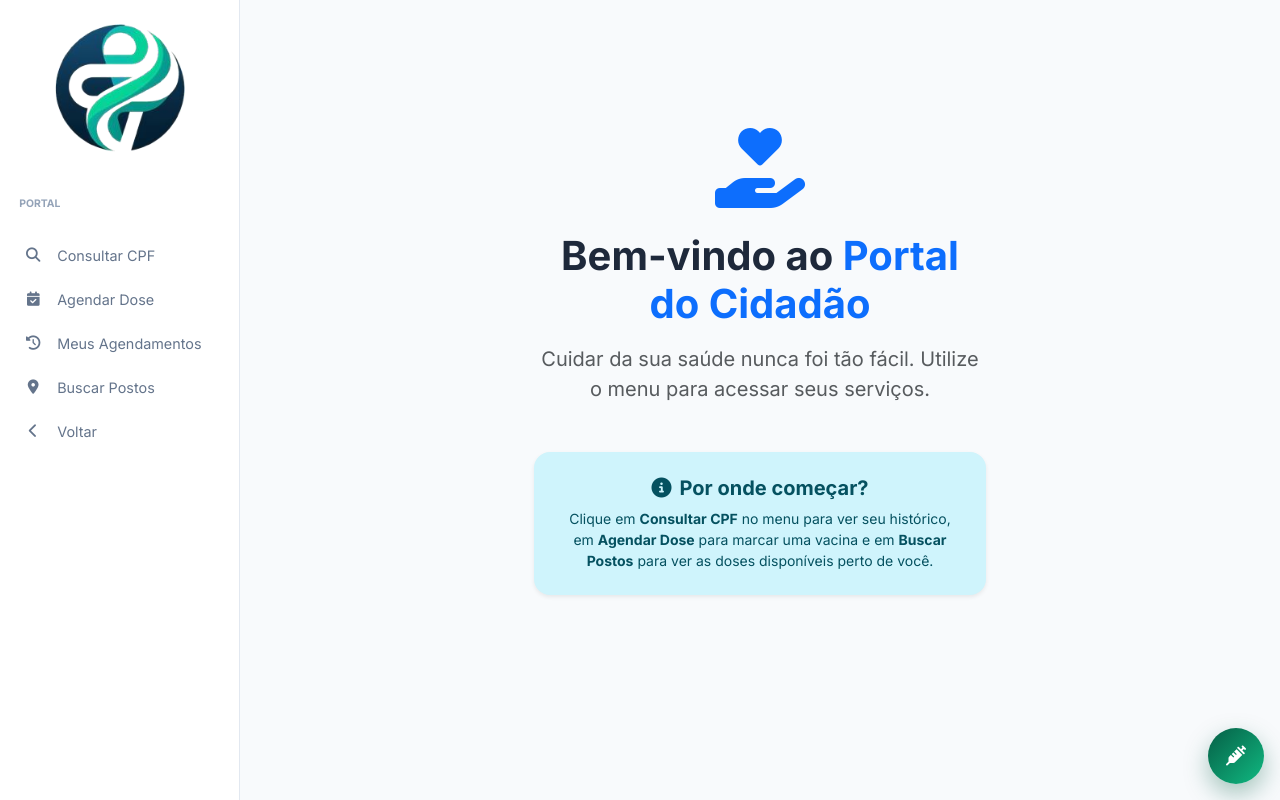
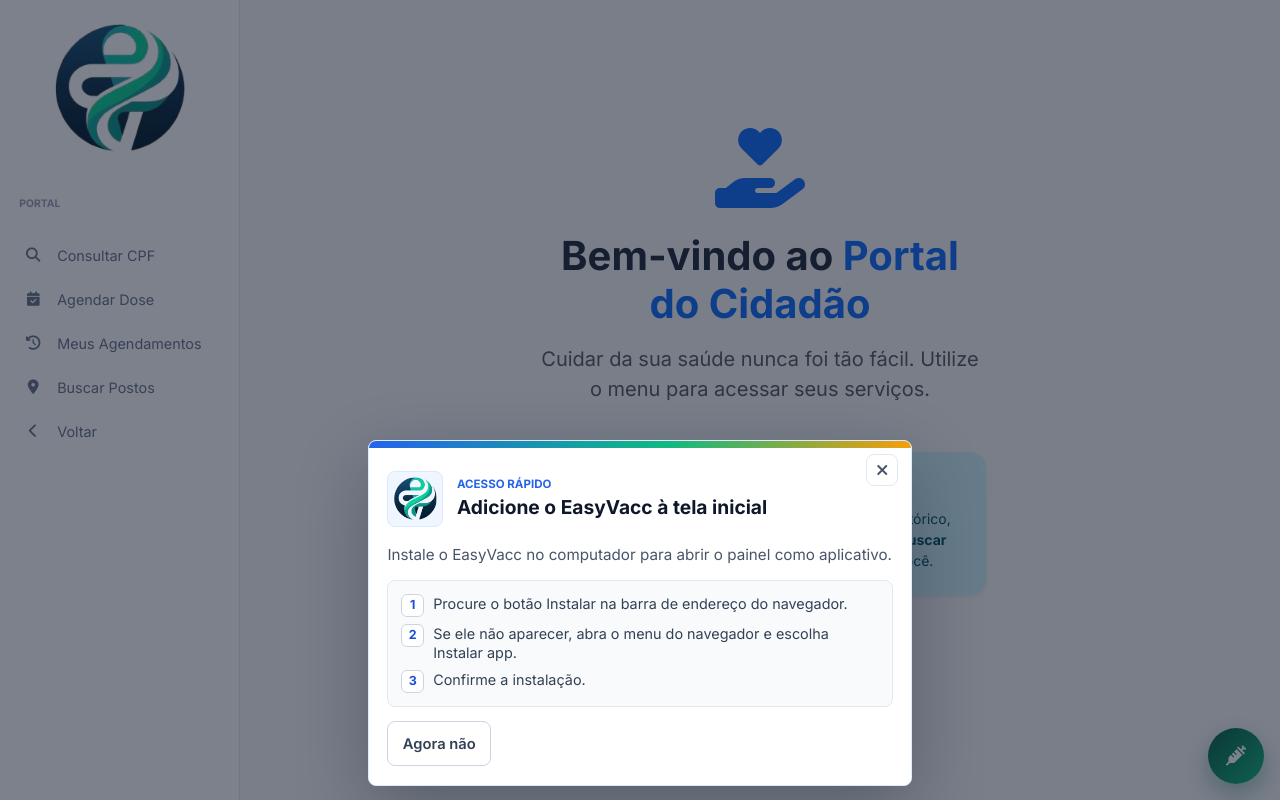
Before and after one commit to jvtrem7/sistema-vacina, a Django app: page /portal/ in a window 1280 px wide. Run offline with Django 5.2, Linux system fonts and the light colour scheme; data that the repository does not hold is empty; some libraries are stand-ins or nearby versions.

Commit message:
melhoria do site

```diff
--- a/vacinas/static/vacinas/pwa-install.js
+++ b/vacinas/static/vacinas/pwa-install.js
@@ -8,7 +8,7 @@
   var description = document.getElementById('easyvacc-install-description');
   var action = document.getElementById('easyvacc-install-action');
   var dismissers = guide.querySelectorAll('[data-install-dismiss]');
-  var dismissKey = 'easyvacc-install-dismissed-v1';
+  var dismissKey = 'easyvacc-install-dismissed-v2';
   var deferredPrompt = null;
   var userAgent = (navigator.userAgent || '').toLowerCase();
   var isIOS = /iphone|ipad|ipod/.test(userAgent) ||
@@ -129,5 +129,5 @@
     hide(false);
   });
 
-  window.setTimeout(show, 900);
+  window.setTimeout(show, 350);
 })();
--- a/vacinas/static/vacinas/sw.js
+++ b/vacinas/static/vacinas/sw.js
@@ -3,7 +3,7 @@
    - Mantem POSTs fora do service worker; a fila de sincronizacao fica em
      offline-sync.js, no IndexedDB do navegador. */
 
-const STATIC_CACHE = 'easyvacc-static-v5';
+const STATIC_CACHE = 'easyvacc-static-v6';
 const PAGE_CACHE = 'easyvacc-pages-v1';
 const RUNTIME_CACHE = 'easyvacc-runtime-v1';
 const PRECACHE_URLS = [
--- a/vacinas/templates/vacinas/base_externo.html
+++ b/vacinas/templates/vacinas/base_externo.html
@@ -13,6 +13,7 @@
     <meta name="apple-mobile-web-app-title" content="EasyVacc">
     <link rel="manifest" href="{% url 'manifest' %}">
     <link rel="apple-touch-icon" href="{% static 'vacinas/icon-192.png' %}">
+    <link rel="stylesheet" href="{% static 'vacinas/pwa-install.css' %}">
     <link href="https://cdn.jsdelivr.net/npm/bootstrap@5.3.0/dist/css/bootstrap.min.css" rel="stylesheet">
     <link rel="stylesheet" href="https://cdnjs.cloudflare.com/ajax/libs/font-awesome/6.4.0/css/all.min.css" crossorigin="anonymous" referrerpolicy="no-referrer">
     <style>
@@ -28,6 +29,7 @@
     {% if request.path == '/' or '/meus-agendamentos' in request.path %}
     {% include 'vacinas/portal_chatbot.html' %}
     {% endif %}
+    {% include 'vacinas/pwa_install_guide.html' %}
     <script>
       if ('serviceWorker' in navigator) {
         window.addEventListener('load', function () {
@@ -36,5 +38,6 @@
       }
     </script>
     <script src="{% static 'vacinas/offline-sync.js' %}"></script>
+    <script src="{% static 'vacinas/pwa-install.js' %}"></script>
 </body>
 </html>
--- /dev/null
+++ b/vacinas/templates/vacinas/pwa_install_guide.html
@@ -0,0 +1,27 @@
+{% load static %}
+<div id="easyvacc-install-guide" class="easyvacc-install-guide" hidden>
+    <div class="easyvacc-install-backdrop" data-install-dismiss></div>
+    <section class="easyvacc-install-sheet" role="dialog" aria-modal="true" aria-labelledby="easyvacc-install-title" aria-describedby="easyvacc-install-description">
+        <div class="easyvacc-install-ribbon"></div>
+        <div class="easyvacc-install-body">
+            <button type="button" class="easyvacc-install-close" data-install-dismiss aria-label="Fechar">
+                <i class="fa-solid fa-xmark" aria-hidden="true"></i>
+            </button>
+            <div class="easyvacc-install-head">
+                <img src="{% static 'vacinas/easyvacc.png' %}" alt="EasyVacc" class="easyvacc-install-logo">
+                <div>
+                    <p class="easyvacc-install-label">Acesso rápido</p>
+                    <h2 id="easyvacc-install-title" class="easyvacc-install-title">Adicione o EasyVacc à tela inicial</h2>
+                </div>
+            </div>
+            <p id="easyvacc-install-description" class="easyvacc-install-description"></p>
+            <div id="easyvacc-install-steps" class="easyvacc-install-steps"></div>
+            <div class="easyvacc-install-actions">
+                <button id="easyvacc-install-action" type="button" class="easyvacc-install-action" hidden>
+                    <i class="fa-solid fa-download me-2" aria-hidden="true"></i>Instalar EasyVacc
+                </button>
+                <button type="button" class="easyvacc-install-later" data-install-dismiss>Agora não</button>
+            </div>
+        </div>
+    </section>
+</div>
```
Also changed, not shown: vacinas/templates/vacinas/base.html (+1 -28 lines).
